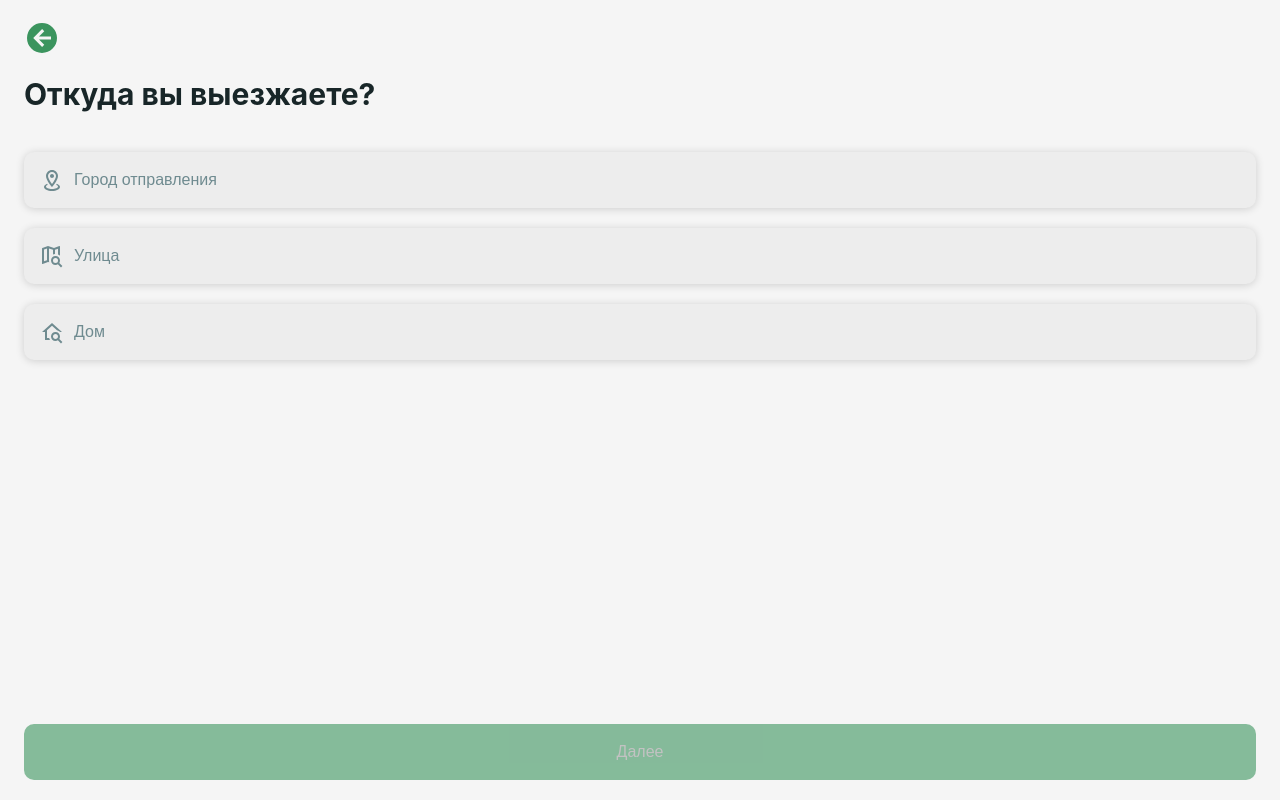
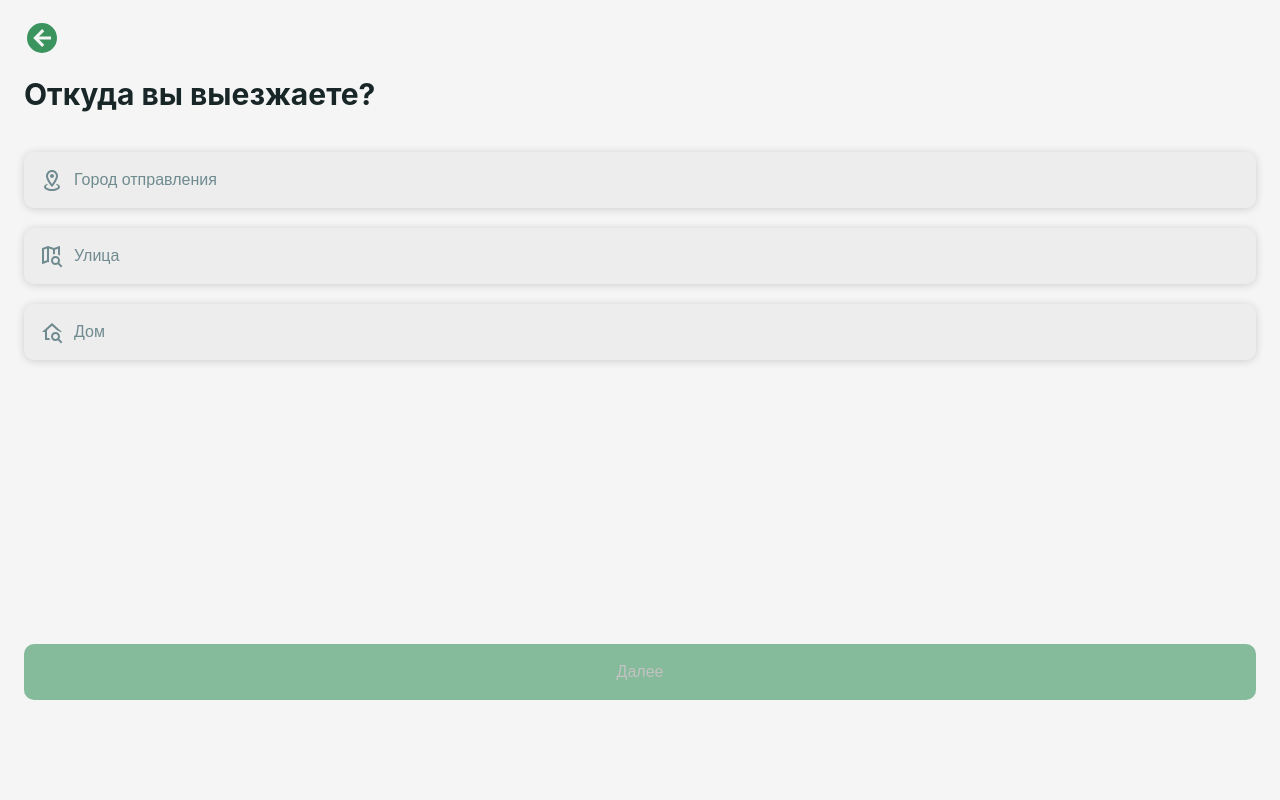
Before and after one commit to coldbloom/next-12-work, a Next.js app: page /create-trip in a window 1280 px wide. Built offline with nearby package versions, Linux system fonts and the light colour scheme.

Commit message:
test commit check button

```diff
--- a/src/components/shared/LocationCreateForm/LocationCreateForm.tsx
+++ b/src/components/shared/LocationCreateForm/LocationCreateForm.tsx
@@ -88,7 +88,7 @@ export const LocationCreateForm = ({ mode, city, street, building, setActiveFiel
           <span className={cn({[s.filled]: building})}>{building?.name ?? 'Дом'}</span>
         </Button>
       </div>
-      <Button variant="continue" disabled={!city || arrivalCityError} onClick={handleContinue}>
+      <Button variant="continue" disabled={!city || arrivalCityError} onClick={handleContinue} style={{ marginBottom: '100px'}} >
         Далее
       </Button>
     </div>
--- a/src/components/shared/LocationSelect/LocationSelect.module.scss
+++ b/src/components/shared/LocationSelect/LocationSelect.module.scss
@@ -6,8 +6,8 @@
   .centerWrapper {
     flex: 1;
     display: flex;
-    align-items: center;
     justify-content: center;
+    padding-top: 40px;
   }
 
   .optionsWrapper {
--- a/src/components/shared/MainForm/MainForm.module.scss
+++ b/src/components/shared/MainForm/MainForm.module.scss
@@ -97,6 +97,7 @@
 
     .searchButton {
       background-color: variables.$main-color;
+      color: white;
 
       width: calc(100% + 32px);
       height: 56px;
```
